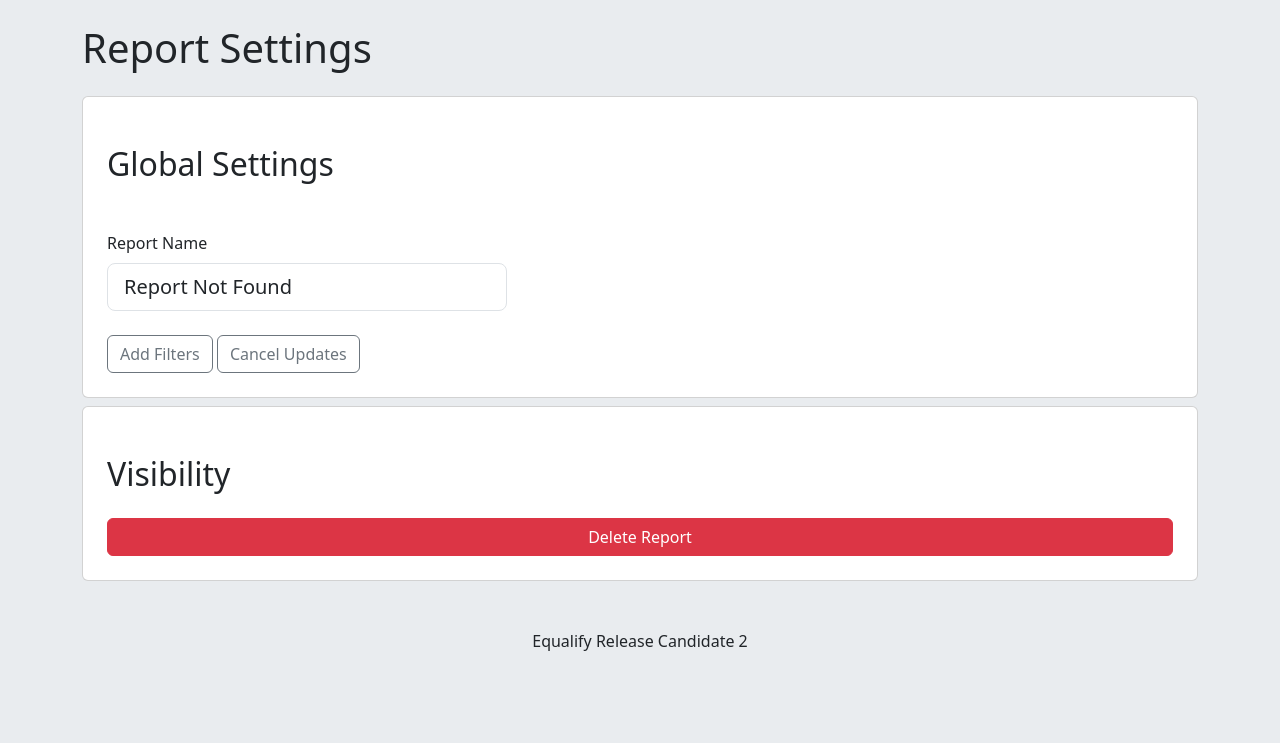
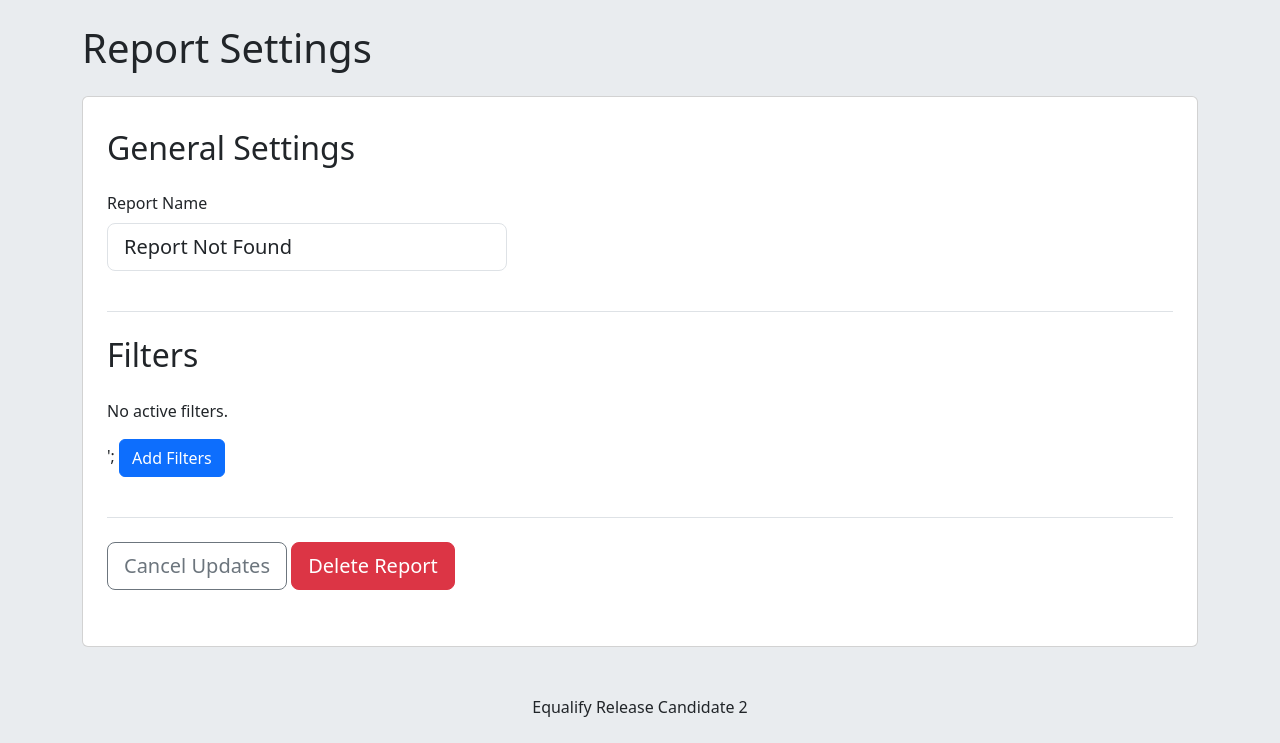
Before and after one commit to EqualifyEverything/equalify, a PHP site: the page made by WIP/index.php in a window 1280 px wide. Shown: the part 72-815 px from the top of the page. Run offline with PHP 8.4, Linux system fonts and the light colour scheme; data that the repository does not hold is empty; some libraries are stand-ins or nearby versions.

Commit message:
Update settings view

```diff
--- a/WIP/components/active_filters.php
+++ b/WIP/components/active_filters.php
@@ -3,8 +3,19 @@
 function the_active_filters($report_id, $report_filters) {
 
     // Display Filters
-    foreach ($report_filters as $filter) {
-        if (isset($filter['filter_type'], $filter['filter_value'], $filter['filter_id']) && $filter['filter_type'] !== 'statuses') {
+    if(empty($report_filters)){
+?>
+
+<p>No active filters.</p>';
+
+<?php
+    }else{
+?>
+<div class="row" id="active_filters">
+    <ul class="col">
+
+        <?php
+        foreach ($report_filters as $filter):
             // Store the filter data in variables
             $filter_type = $filter['filter_type'];
             $filter_value = $filter['filter_value'];
@@ -13,10 +24,9 @@
             // Link to remove the filter
             $filter_string = http_build_query(['filter_type' => $filter_type, 'filter_value' => $filter_value, 'filter_id' => $filter_id, 'filter_change' => 'remove']);
             $query = "report_id=$report_id&filters[]=" . urlencode($filter_string);
-
         ?>
 
-<div class="btn-group btn-group-sm mb-2" role="group" aria-label="Report Filter">
+        <li class="btn-group btn-group-sm mb-2" role="group" aria-label="Report Filter">
             <span class="btn btn-outline-secondary disabled text-primary-emphasis">
                 <span class="fw-semibold pe-1"><?php echo $filter_type;?>:</span><?php echo htmlspecialchars($filter_value); ?>
             </span>
@@ -26,10 +36,16 @@
                 </svg>
                 <span class="visually-hidden">Remove Filter</span>
             </a>
+        </li>
+
+        <?php
+        endforeach;
+        ?>
+
+    </ul>
 </div>
 
 <?php
     }
 }
-}
 ?>
--- a/WIP/components/report_filter_search.php
+++ b/WIP/components/report_filter_search.php
@@ -5,8 +5,7 @@
 
 <link rel="stylesheet" href="vendor/bbertucc/accessible-autocomplete/dist/accessible-autocomplete.min.css" />
 <script type="text/javascript" src="vendor/bbertucc/accessible-autocomplete/dist/accessible-autocomplete.min.js"></script>
-
-<button type="button" class="btn btn-outline-secondary" data-bs-toggle="modal" data-bs-target="#filterModal">
+<button type="button" class="btn btn-primary" data-bs-toggle="modal" data-bs-target="#filterModal">
     Add Filters
 </button>
 <div class="modal fade" id="filterModal" tabindex="-1" aria-labelledby="filterModalLabel" aria-hidden="true">
--- a/WIP/components/save_filters_button.php
+++ b/WIP/components/save_filters_button.php
@@ -1,6 +1,6 @@
 <?php
 // Adds a button to save unsaved filters.
-function the_save_filters_button($report_id){
+function the_save_filters_button($report_id, $classes){
     // Construct the cookie name
     $cookie_name = "queue_report_" . $report_id . "_filter_change";
 
@@ -10,7 +10,7 @@
         // Display the button only if the cookie exists
         ?>
 
-        <a id="saveFiltersBtn" class="btn btn-primary" href="actions/save_report_filter_change.php?report_id=<?php echo $report_id; ?>">
+        <a id="saveFiltersBtn" class="btn btn-primary  <?php echo $classes;?>" href="actions/save_report_filter_change.php?report_id=<?php echo $report_id; ?>">
             Save for Everyone
         </a>
 
--- a/WIP/views/report_settings.php
+++ b/WIP/views/report_settings.php
@@ -9,41 +9,45 @@
 
 // Get helpers
 require_once('helpers/get_title.php');
+require_once('helpers/get_report_filters.php');
 
 // Components
 require_once('components/save_filters_button.php');
 require_once('components/report_filter_search.php');
 require_once('components/active_filters.php');
 
+$report_filters = get_report_filters($pdo, $report_id);
+
 
 ?>
 
 <h1 class="my-4">Report Settings</h1>
 <div class="card my-2 p-4">
-    <h2 class="my-4">Global Settings</h2>
-    <form action="actions/update_report.php">
-        <div class="row my-4">
-            <div class="col">
-                <label for="reportName" class="form-label">Report Name</label>
-                <input type="text" class="form-control form-control-lg" id="reportName" style="max-width: 400px" value="<?php echo get_title($report_id, 'report');?>">
-            </div>
-        </div>
+    <div class="pb-4 my-2">
+        <h2 class="mb-4">General Settings</h2>
+        <label for="reportName" class="form-label">Report Name</label>
+        <input type="text" class="form-control form-control-lg" id="reportName" style="max-width: 400px" value="<?php echo get_title($report_id, 'report');?>">
+    </div>
+    <div class="border-top py-4 my-2">
+        <h2 class="mb-4">Filters</h2>
+
         <?php
-        // Filter search component.
-        the_report_filter_search($report_id);
-
         // Active filters.
         the_active_filters($report_id, $report_filters['as_array']);
 
-        // Conditional save filters button
-        the_save_filters_button($report_id);
+        // Filter search component.
+        the_report_filter_search($report_id);
         ?>
 
-        <a href="?view=report" class="btn btn-outline-secondary">Cancel Updates</a>
+    </div>
+    <div class="border-top py-4 my-2">
+        <a href="?view=report" class="btn btn-lg btn-outline-secondary">Cancel Updates</a>
 
-    </form>
+        <?php
+        // Conditional save filters button
+        the_save_filters_button($report_id, 'btn-lg');
+        ?>
+
+        <a href="actions/delete_report.php" class="btn btn-lg btn-danger">Delete Report</a>
+    </div>
 </div>
-<div class="card my-2 p-4">
-    <h2 class="my-4">Visibility</h2>
-    <a href="actions/delete_report.php" class="btn btn-danger">Delete Report</a>
-</div>
```
Also changed, not shown: WIP/views/report.php (+10 -22 lines). Lines whose indentation alone changed are shown as unchanged.
